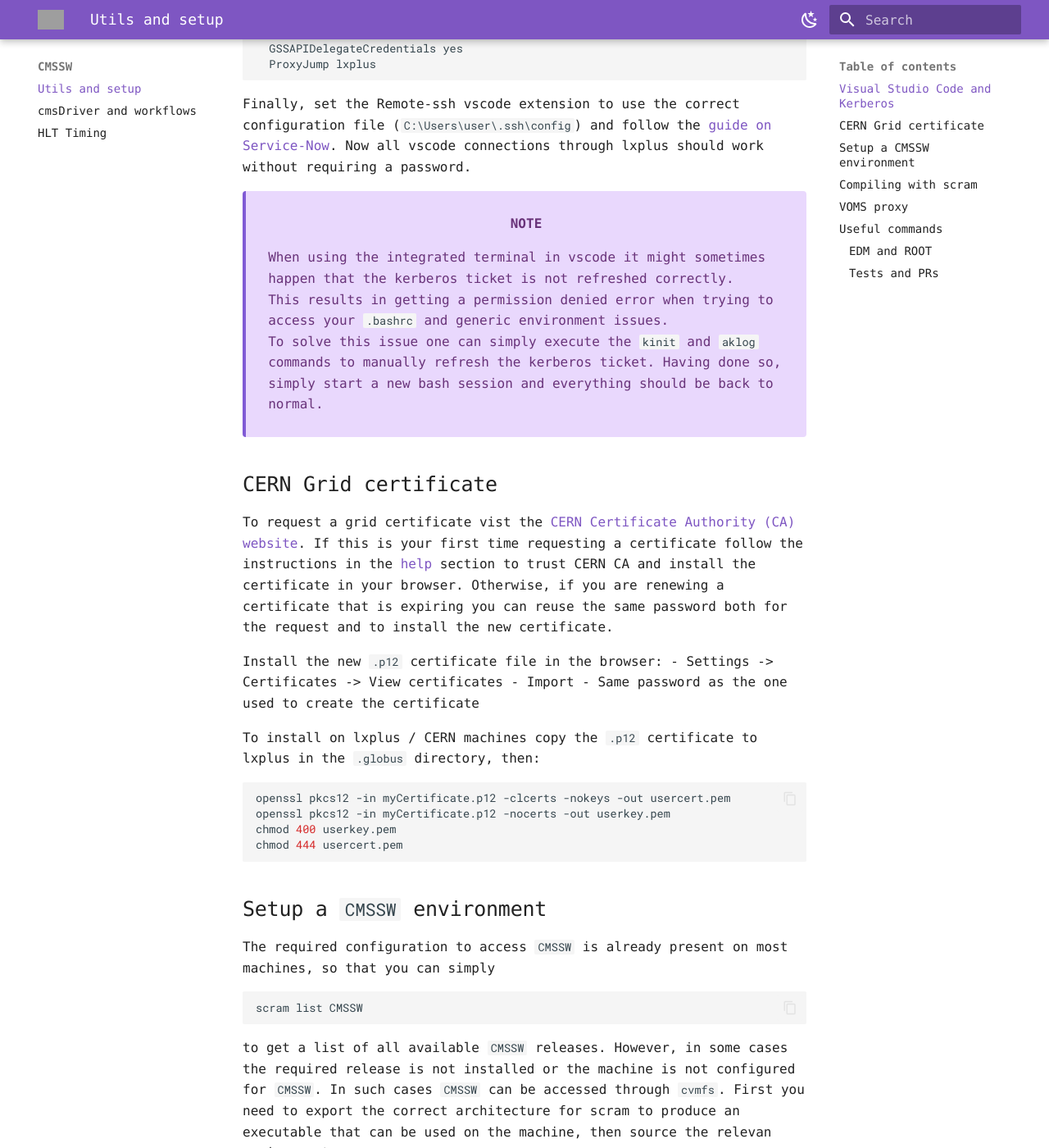
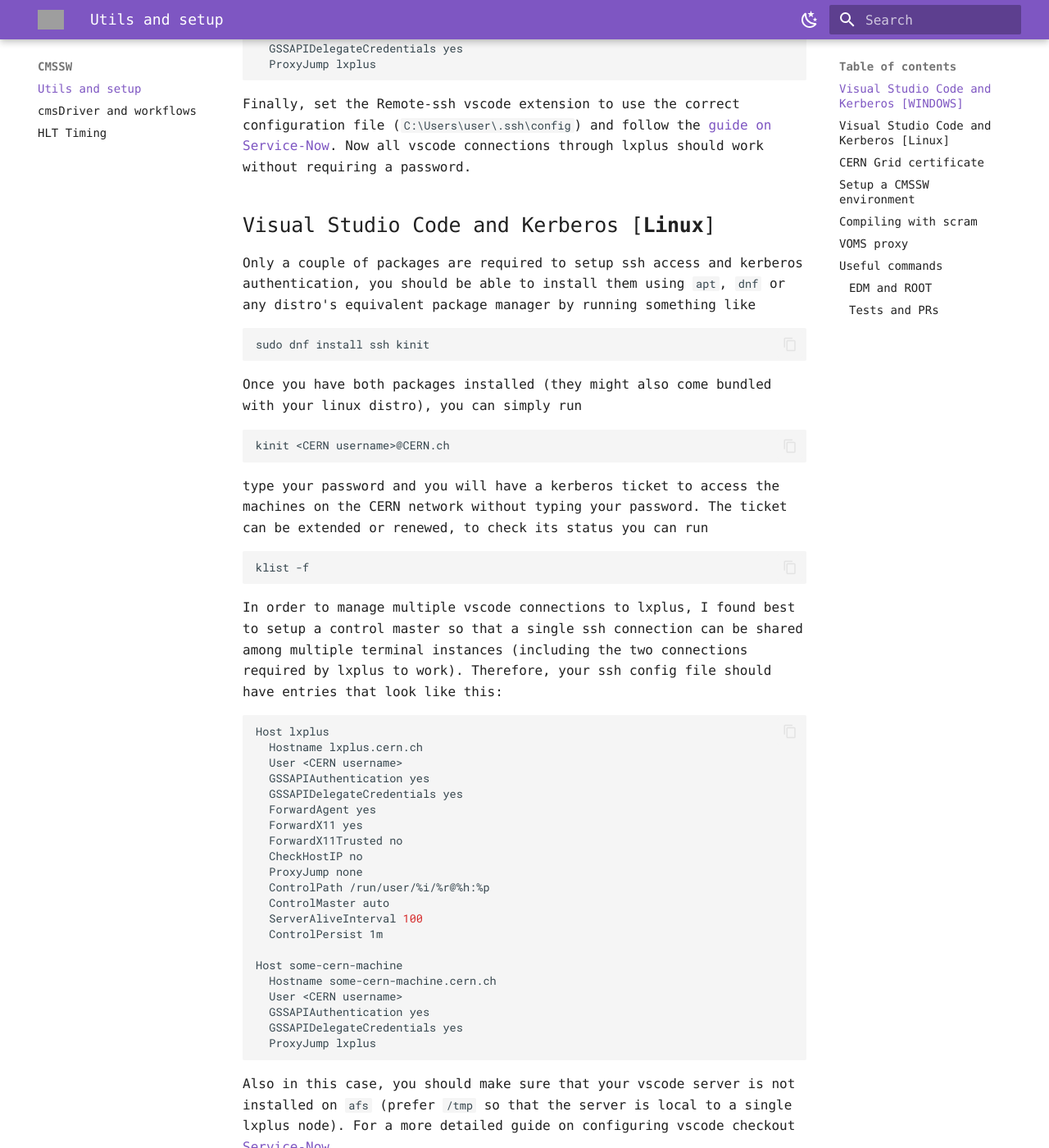
Before and after one commit to Parsifal-2045/docs, an MkDocs documentation site: the page built from docs/cmssw/utils.md, in a window 1280 px wide and 1400 px high, scrolled down 1033 px. Shown: the whole window at 82% size. Built offline with MkDocs 1.6.1 and Material for MkDocs 9.7.7, drawn with Linux system fonts in a browser that asks for light colours; some web fonts are replaced; some of the changed text lies outside the part shown; grey boxes are pictures that could not be loaded.

Commit message:
Update instructions to also include linux setup

````diff
--- a/docs/cmssw/utils.md
+++ b/docs/cmssw/utils.md
@@ -1,12 +1,12 @@
 # General configuration tips
 This section includes a collection of configuration tips and tricks to set up the coding environment and the access to CERN resources
 
-## Visual Studio Code and Kerberos
+## Visual Studio Code and Kerberos [**WINDOWS**]
 This is how I configured Visual Studio code to connect to CERN machines using a kerberos ticket from Windows.
 
 **One-time configuration**
 
-- Install openSSH (available from additiona features in settings)
+- Install openSSH (available from additional features in settings)
 
 - Setup the windows ticket manager:
 
@@ -40,16 +40,56 @@ Host CERN_MACHINE
 
 Finally, set the Remote-ssh vscode extension to use the correct configuration file (`C:\Users\user\.ssh\config`) and follow the [guide on Service-Now](https://cern.service-now.com/service-portal?id=kb_article&n=KB0008901). Now all vscode connections through lxplus should work without requiring a password.
 
+## Visual Studio Code and Kerberos [**Linux**]
+Only a couple of packages are required to setup ssh access and kerberos authentication, you should be able to install them using `apt`, `dnf` or any distro's equivalent package manager by running something like
+```bash
+sudo dnf install ssh kinit
+```
+Once you have both packages installed (they might also come bundled with your linux distro), you can simply run
+```bash
+kinit <CERN username>@CERN.ch
+```
+type your password and you will have a kerberos ticket to access the machines on the CERN network without typing your password. The ticket can be extended or renewed, to check its status you can run
+```
+klist -f
+```
+In order to manage multiple vscode connections to lxplus, I found best to setup a control master so that a single ssh connection can be shared among multiple terminal instances (including the two connections required by lxplus to work). Therefore, your ssh config file should have entries that look like this:
+```bash
+Host lxplus
+  Hostname lxplus.cern.ch
+  User <CERN username>
+  GSSAPIAuthentication yes
+  GSSAPIDelegateCredentials yes
+  ForwardAgent yes
+  ForwardX11 yes
+  ForwardX11Trusted no
+  CheckHostIP no
+  ProxyJump none
+  ControlPath /run/user/%i/%r@%h:%p
+  ControlMaster auto
+  ServerAliveInterval 100
+  ControlPersist 1m
+
+Host some-cern-machine
+  Hostname some-cern-machine.cern.ch
+  User <CERN username>
+  GSSAPIAuthentication yes
+  GSSAPIDelegateCredentials yes
+  ProxyJump lxplus
+```
+
+Also in this case, you should make sure that your vscode server is not installed on `afs` (prefer `/tmp` so that the server is local to a single lxplus node). For a more detailed guide on configuring vscode checkout [Service-Now](https://cern.service-now.com/service-portal?id=kb_article&n=KB0008901).
+
 <div class="warning" style='background-color:#E9D8FD; color: #69337A; border-left: solid #805AD5 4px; border-radius: 4px; padding:0.7em;'>
 <span>
 <p style='margin-top:1em; text-align:center'>
 <b>NOTE</b></p>
 <p style='margin-left:1em;'>
-When using the integrated terminal in vscode it might sometimes happen that the kerberos ticket is not refreshed correctly.
+When using the integrated terminal in vscode or if you are connecting to a long-standing tmux session, it might sometimes happen that the kerberos ticket is not refreshed correctly.
 <br>
 This results in getting a permission denied error when trying to access your <code>.bashrc</code> and generic environment issues.
 <br>
-To solve this issue one can simply execute the <code>kinit</code> and <code>aklog</code> commands to manually refresh the kerberos ticket. Having done so, simply start a new bash session and everything should be back to normal.
+To solve this issue one can simply execute the <code>kinit && aklog</code> commands to manually refresh the kerberos ticket. Having done so, simply start a new bash session and everything should be back to normal.
 </span>
 </div>
 
@@ -124,6 +164,12 @@ process.load("FWCore.MessageService.MessageLogger_cfi")
 process.MessageLogger.cerr.threshold = "DEBUG"
 process.MessageLogger.debugModules = ["myModule"]  # or ["*"] for all modules (VERBOSE)
 ```
+I've found more success getting the debug messages to show when including both parent and cloned modules in the list, for example:
+```bash
+process.MessageLogger.debugModules = ['L3MuonTracksSelectionFromL1TkMu', 'hltL3MuonTracksSelectionFromL1TkMu']
+```
+where the `hlt` module is a clone of the other one with a couple of modified parameters.
+
 Scram uses gcc as the default compiler, but clang is also available using the command
 ```bash
 scram b COMPILER=llvm
````
